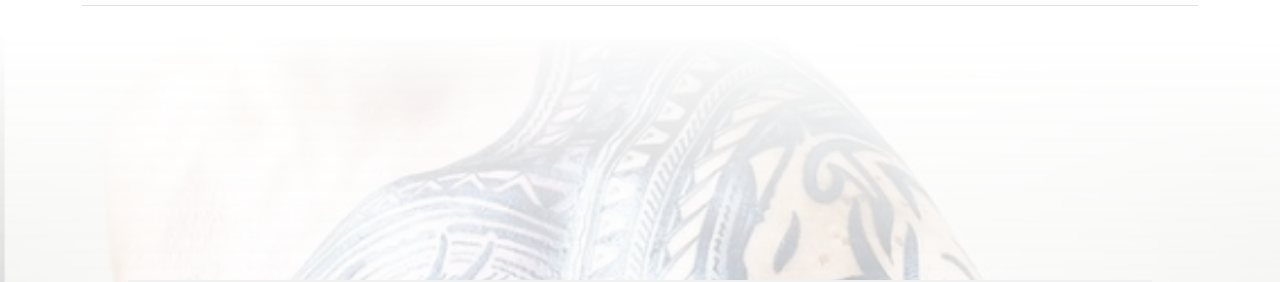
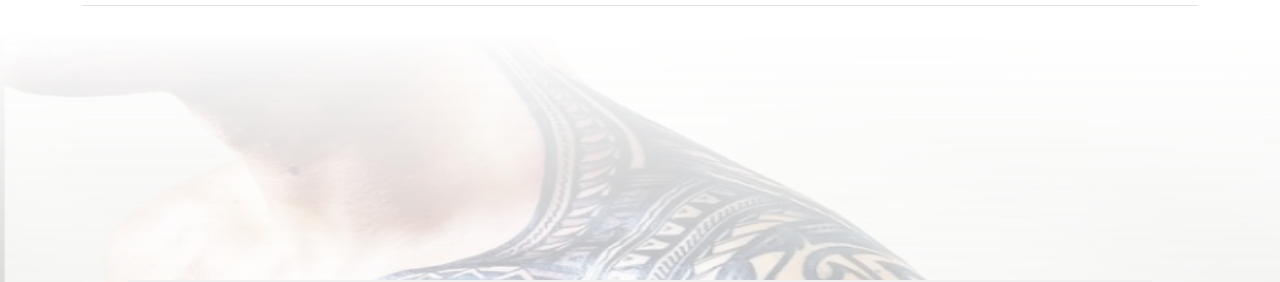
Before and after one commit to PerpetualSyn/PerpetualSyn.github.io, a plain HTML site: page index.html in a window 1280 px wide. Shown: the part 69-351 px from the top of the page. Drawn offline with nearby package versions, Linux system fonts and the light colour scheme.

Commit message:
Landing Page Image

```diff
--- a/index.css
+++ b/index.css
@@ -93,14 +93,21 @@ html {
 /* home */
 
 .indexBody {
-  height: 100vh;
-  background-image: url(img/himan.png);
+  max-height: 90vh;
+  /* background-image: url(img/himan.png); */
   background-position: center;
   background-repeat: no-repeat;
-  background-size: cover;
+  background-size:contain;
   opacity: 0.8;
   -webkit-mask-image:-webkit-gradient(linear, left top, left bottom, from(rgba(0,0,0,0)), to(rgba(0,0,0,1)));
   mask-image: linear-gradient(to bottom, rgba(0,0,0,0), rgba(0,0,0,1));
+  overflow: hidden;
+}
+
+.indexBody > img {
+  width: 100vw;
+  max-height: 100vh;
+  overflow: hidden;
 }
 
 .bg-text {
--- a/index.html
+++ b/index.html
@@ -47,6 +47,7 @@
     </main>
 
     <div class="indexBody">
+      <img src="img/himan.png">
     </div>
 
     <div class="bg-text">
```
